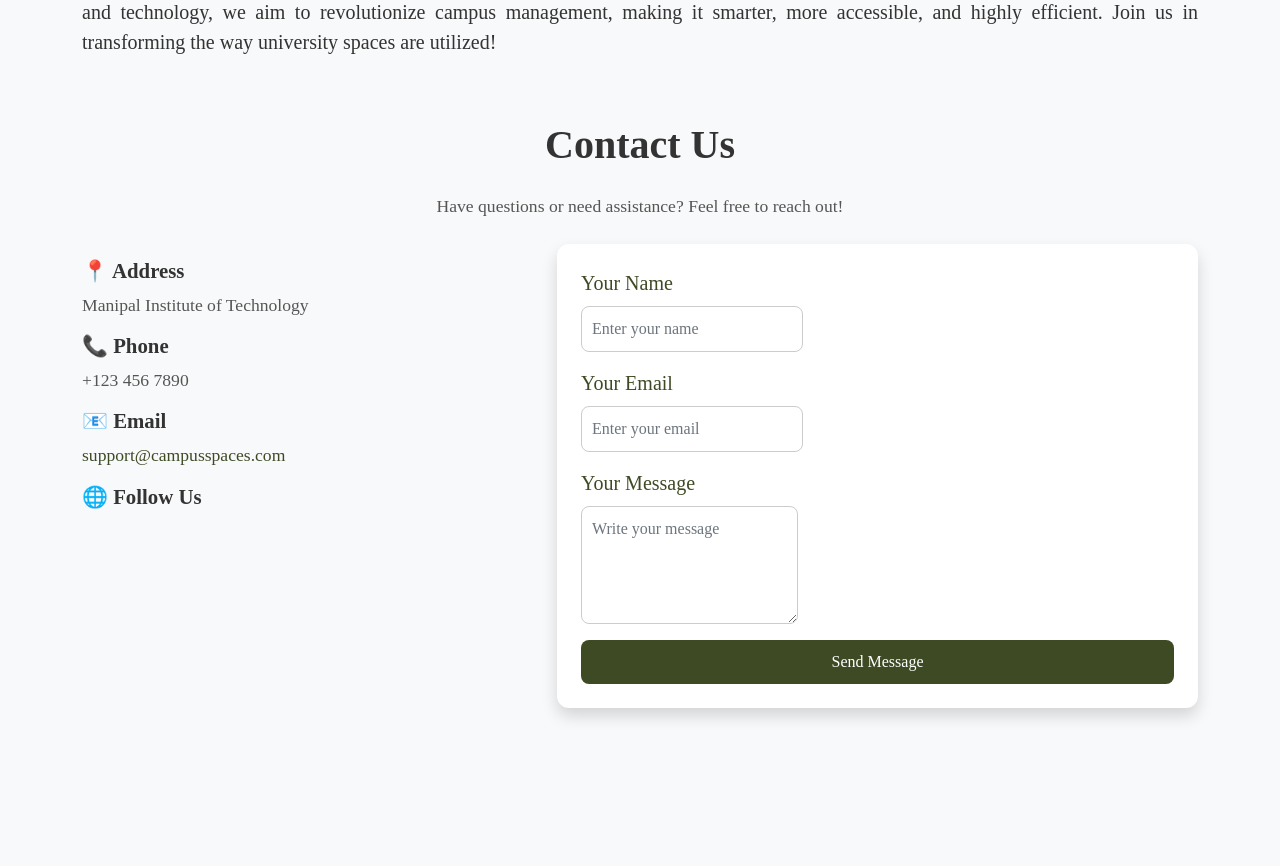
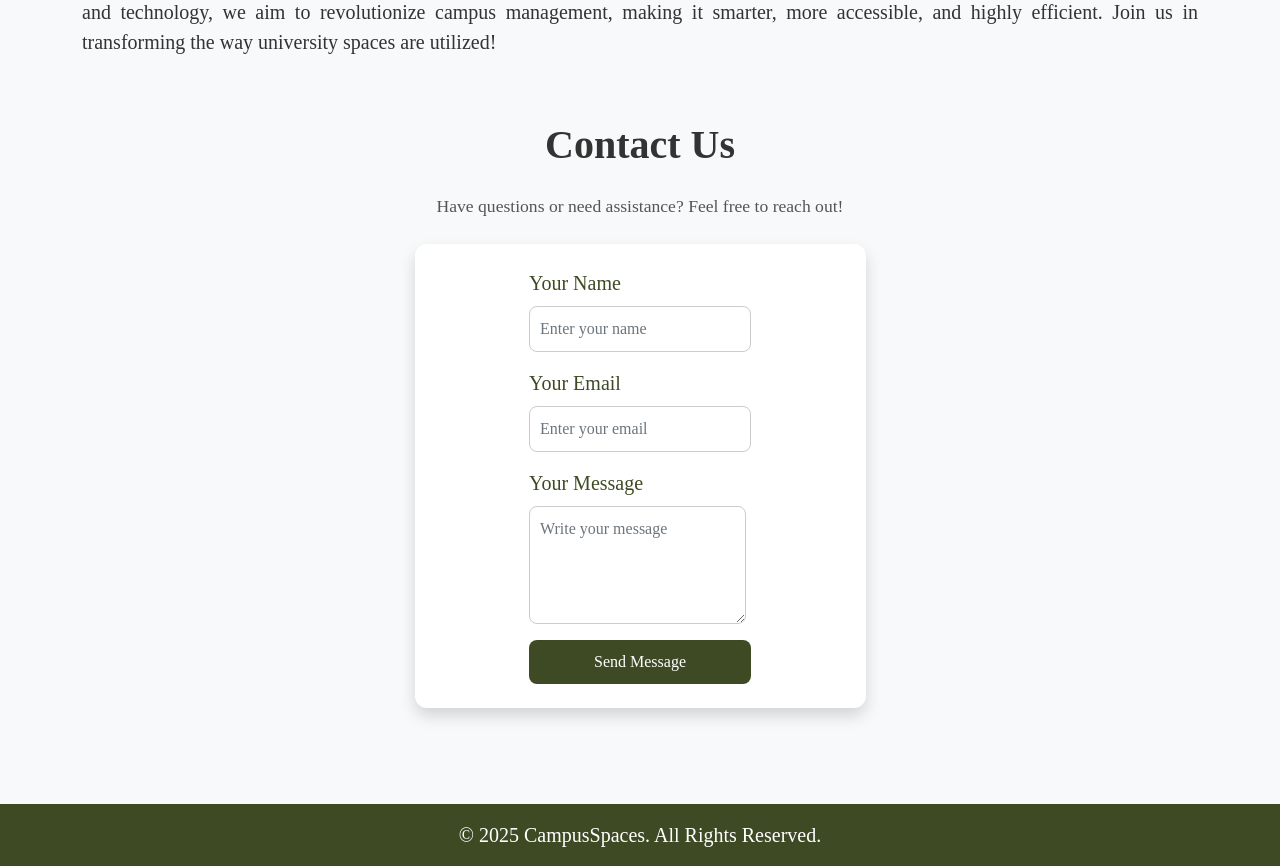
Before and after one commit to spacedust26/CampusSpaces, a Django app: page / in a window 1280 px wide. Shown: the part 967-1833 px from the top of the page. Before the commit the page ends 1686 px from the top, so only its background shows below. Run offline with Django 5.2, Linux system fonts and the light colour scheme; some web fonts are replaced.

Commit message:
contact page and footer

```diff
--- a/home/templates/home/index.html
+++ b/home/templates/home/index.html
@@ -102,37 +102,20 @@
     </div>
   </div>
 
-   <!-- Contact Us Section -->
+<!-- Contact Us Section -->
 <section id="contact" class="py-5 bg-light">
   <div class="container">
     <h1 class="text-center mb-4">Contact Us</h1>
     <p class="text-center mb-4">Have questions or need assistance? Feel free to reach out!</p>
 
-    <div class="row">
-      <!-- Contact Information -->
-      <div class="col-lg-5 mb-4">
-        <h5>📍 Address</h5>
-        <p>Manipal Institute of Technology</p>
-
-        <h5>📞 Phone</h5>
-        <p>+123 456 7890</p>
-
-        <h5>📧 Email</h5>
-        <p><a href="mailto:support@campusspaces.com">support@campusspaces.com</a></p>
-
-        <h5>🌐 Follow Us</h5>
-        <a href="#" class="me-2"><i class="fab fa-facebook fa-lg"></i></a>
-        <a href="#" class="me-2"><i class="fab fa-twitter fa-lg"></i></a>
-        <a href="#" class="me-2"><i class="fab fa-instagram fa-lg"></i></a>
-      </div>
-
-      <!-- Contact Form -->
-      <div class="col-lg-7">
-        <div class="card p-4 shadow">
+    <!-- Centered Contact Form -->
+    <div class="row justify-content-center">
+      <div class="col-12 col-lg-5"> <!-- Make sure the column width adapts for smaller screens -->
+        <div class="card p-4 shadow" style="display: flex; justify-content: center; align-items: center;">
           <form>
             <div class="mb-3">
               <label for="name" class="form-label">Your Name</label>
-              <input type="text" class="form-control" id="name" placeholder="Enter your name" required>
+              <input type="text" class="form-control" id="name" placeholder="Enter your name" required">
             </div>
             <div class="mb-3">
               <label for="email" class="form-label">Your Email</label>
@@ -147,11 +130,16 @@
         </div>
       </div>
     </div>
+
   </div>
 </section>
 
-
-
+<!-- Footer Section -->
+<footer class="text-white text-center py-3 mt-5" style="background-color: #3e4a24;">
+  <div class="container">
+    <p class="mb-0">&copy; 2025 CampusSpaces. All Rights Reserved.</p>
+  </div>
+</footer>
 </body>
 <script src="https://cdn.jsdelivr.net/npm/bootstrap@5.0.2/dist/js/bootstrap.bundle.min.js" integrity="sha384-MrcW6ZMFYlzcLA8Nl+NtUVF0sA7MsXsP1UyJoMp4YLEuNSfAP+JcXn/tWtIaxVXM" crossorigin="anonymous"></script>
   <script src="{% static 'js/finisher-header.es5.min.js' %}" type="text/javascript"></script>
```
